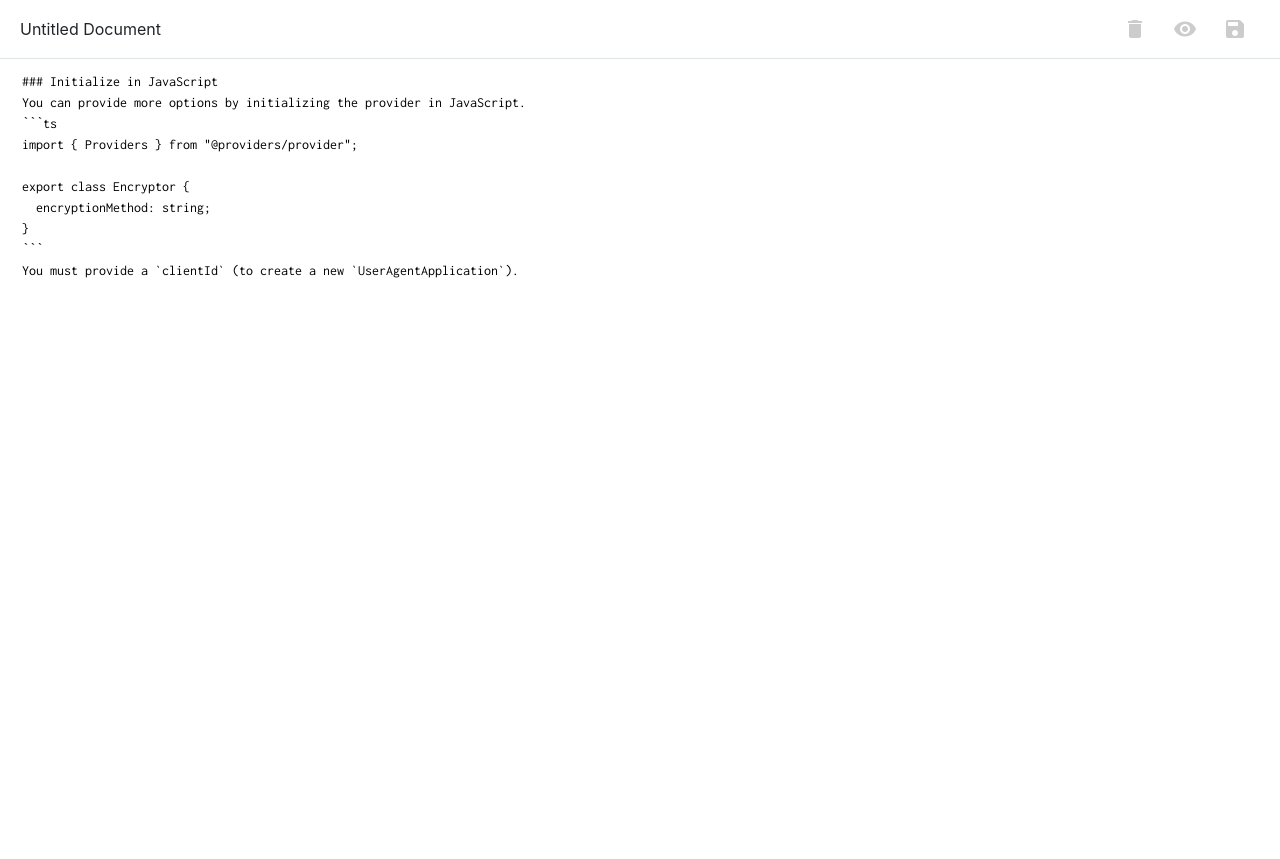
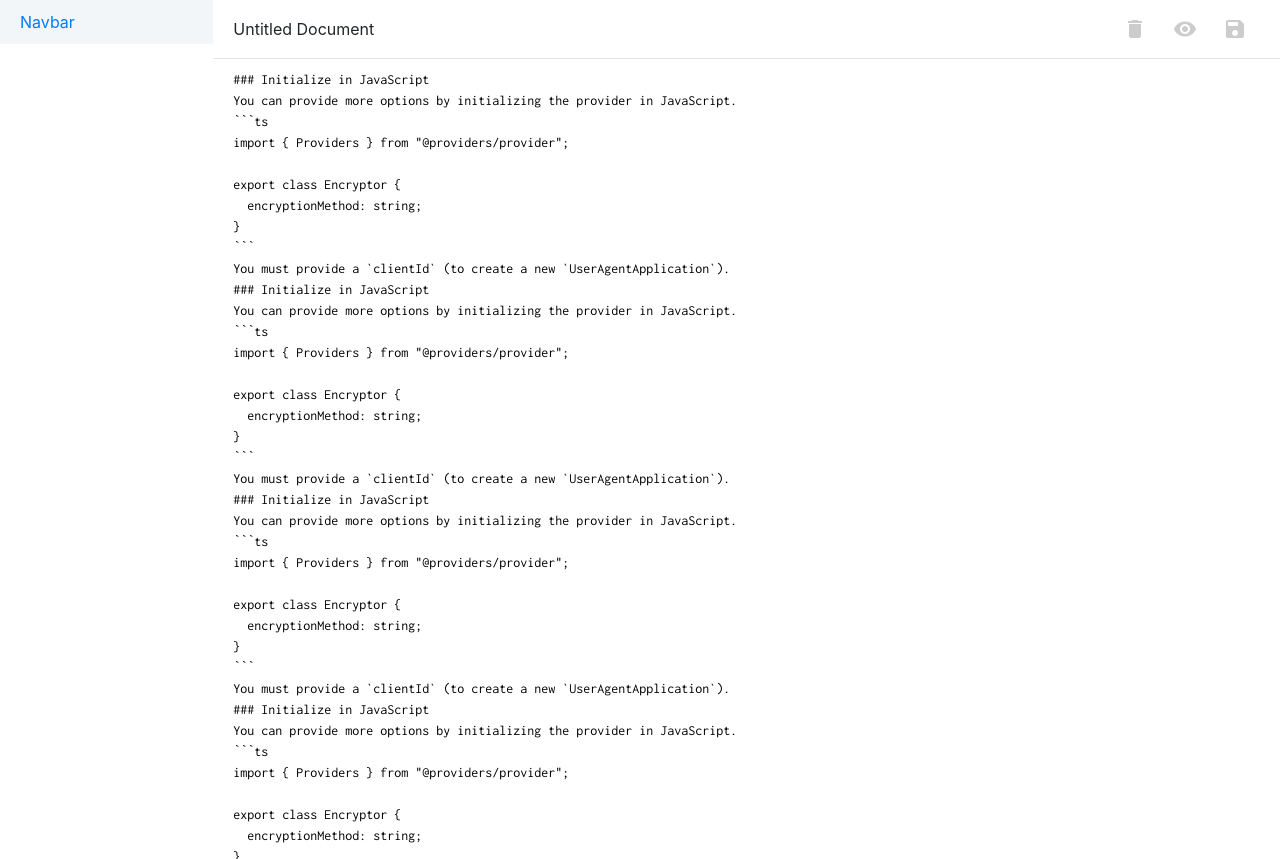
Before and after one commit to Christian-007/marknotes-fe, an Angular app: page /notes/note in a window 1280 px wide. Before the commit the page ends 800 px from the top, so only its background shows below. Built offline with nearby package versions, Linux system fonts and the light colour scheme.

Commit message:
feat(sidebar): create initial sidebar and layouting

```diff
--- a/src/app/app.component.html
+++ b/src/app/app.component.html
@@ -1,2 +1,9 @@
-<app-topbar></app-topbar>
-<router-outlet></router-outlet>
+<div class="d-flex h-100">
+  <div class="flex-1">
+    <app-sidebar></app-sidebar>
+  </div>
+  <div class="flex-5 h-100">
+    <app-topbar></app-topbar>
+    <router-outlet></router-outlet>
+  </div>
+</div>
--- a/src/app/app.component.scss
+++ b/src/app/app.component.scss
@@ -0,0 +1,7 @@
+.flex-1 {
+  flex: 1;
+}
+
+.flex-5 {
+  flex: 5;
+}
--- a/src/app/app.module.ts
+++ b/src/app/app.module.ts
@@ -10,10 +10,11 @@ import {
   customSanitizerProvider,
   markdownStoreProvider,
 } from './app.module.config';
+import { SidebarModule } from './shared/components/sidebar/sidebar.module';
 
 @NgModule({
   declarations: [AppComponent],
-  imports: [BrowserModule, AppRoutingModule, TopbarModule],
+  imports: [BrowserModule, AppRoutingModule, TopbarModule, SidebarModule],
   providers: [
     markdownParserProvider,
     codeHighlighterProvider,
--- a/src/app/pages/notes/note-details/note-details.component.html
+++ b/src/app/pages/notes/note-details/note-details.component.html
@@ -1,9 +1,9 @@
-<div class="note-details d-flex flex-column">
-  <ng-container *ngIf="isChecked[Toolbar.Preview]; else markdownContent">
+<div class="note-details d-flex flex-column h-100">
+  <ng-container *ngIf="isChecked[Toolbar.Preview]; else markdownTextArea">
     <div class="note-details__content" [innerHTML]="htmlText"></div>
   </ng-container>
 
-  <ng-template #markdownContent>
+  <ng-template #markdownTextArea>
     <textarea
       class="note-details__markdownArea form-control"
       id="MarkdownContentTxtArea"
--- a/src/app/pages/notes/note-details/note-details.component.scss
+++ b/src/app/pages/notes/note-details/note-details.component.scss
@@ -2,9 +2,10 @@
 @import url('https://fonts.googleapis.com/css2?family=Inconsolata&display=swap');
 
 .note-details {
-  padding: $layout_padding;
+  overflow-y: auto;
 
   &__markdownArea {
+    padding: $layout_padding;
     border: none;
     font-size: 0.875rem;
     font-family: Inconsolata, monospace;
@@ -14,10 +15,11 @@
     box-shadow: none;
     resize: none;
 
-    height: 500px; // change this later
+    height: 100%;
   }
 
   &__content {
+    padding: $layout_padding;
     font-family: Arial, Helvetica, sans-serif;
 
     code {
--- /dev/null
+++ b/src/app/shared/components/sidebar/sidebar.component.html
@@ -0,0 +1,3 @@
+<aside class="sidebar">
+  <a class="navbar-brand" href="#">Navbar</a>
+</aside>
--- /dev/null
+++ b/src/app/shared/components/sidebar/sidebar.component.scss
@@ -0,0 +1,6 @@
+@import '../../../../assets/constants';
+
+.sidebar {
+  padding: $layout_padding;
+  background-color: $sidebar_background;
+}
--- /dev/null
+++ b/src/app/shared/components/sidebar/sidebar.component.ts
@@ -0,0 +1,15 @@
+import { Component, OnInit } from '@angular/core';
+
+@Component({
+  selector: 'app-sidebar',
+  templateUrl: './sidebar.component.html',
+  styleUrls: ['./sidebar.component.scss']
+})
+export class SidebarComponent implements OnInit {
+
+  constructor() { }
+
+  ngOnInit() {
+  }
+
+}
--- a/src/assets/_constants.scss
+++ b/src/assets/_constants.scss
@@ -2,6 +2,7 @@
 $border_color: #dfe4e7;
 $inactive_state: #cccccc;
 $active_state: #2787ec;
+$sidebar_background: #f2f6f9;
 
 // Code Block Colors
 $code_background_light: #fafafa;
--- a/src/styles.scss
+++ b/src/styles.scss
@@ -15,3 +15,13 @@
 @import '../node_modules/bootstrap/scss/utilities/flex';
 @import '../node_modules/bootstrap/scss/utilities/display';
 @import '../node_modules/bootstrap/scss/utilities/spacing';
+@import '../node_modules/bootstrap/scss/utilities/sizing';
+
+html,
+body {
+  height: 100%;
+}
+
+body {
+  overflow: hidden;
+}
```
Also changed, not shown: src/app/pages/notes/note-details/note-details.component.ts (+1 -1 lines), src/app/shared/components/sidebar/sidebar.module.ts (added, +11 -0 lines), 1 other file (tests, documents, lock files or other folders).
